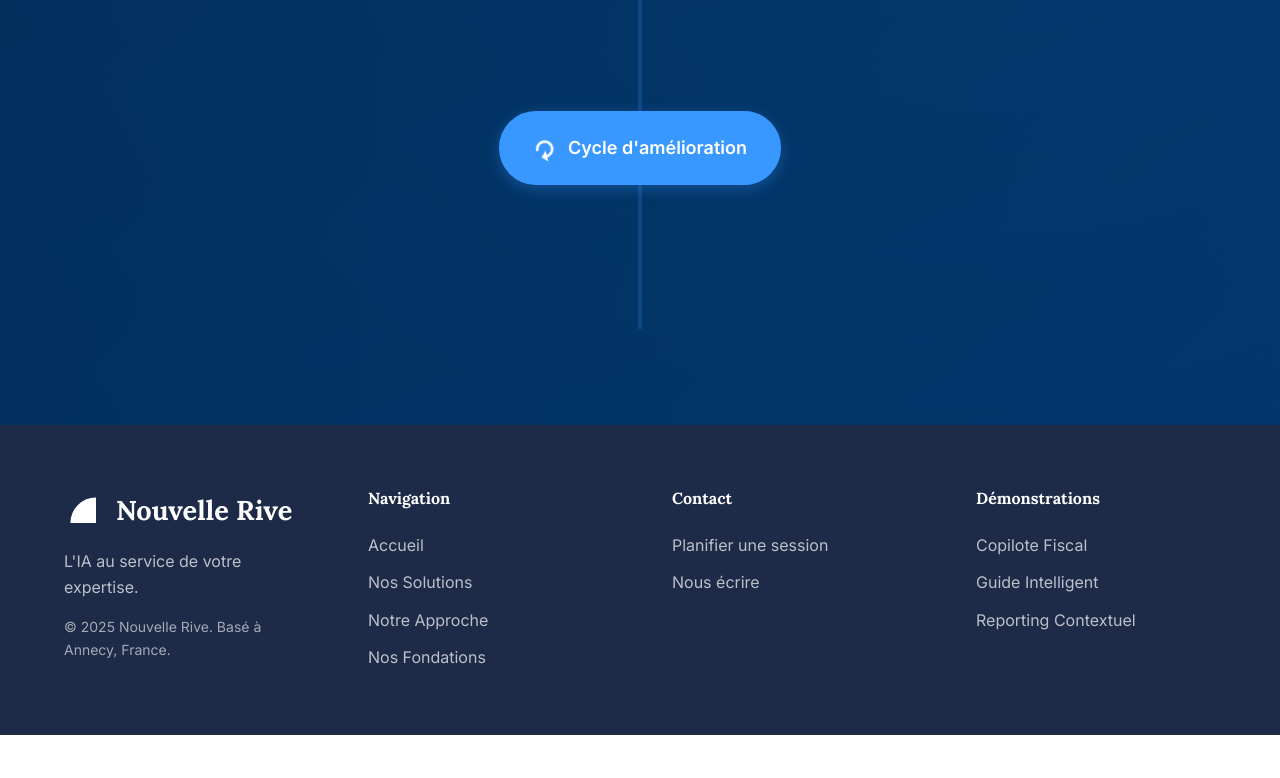
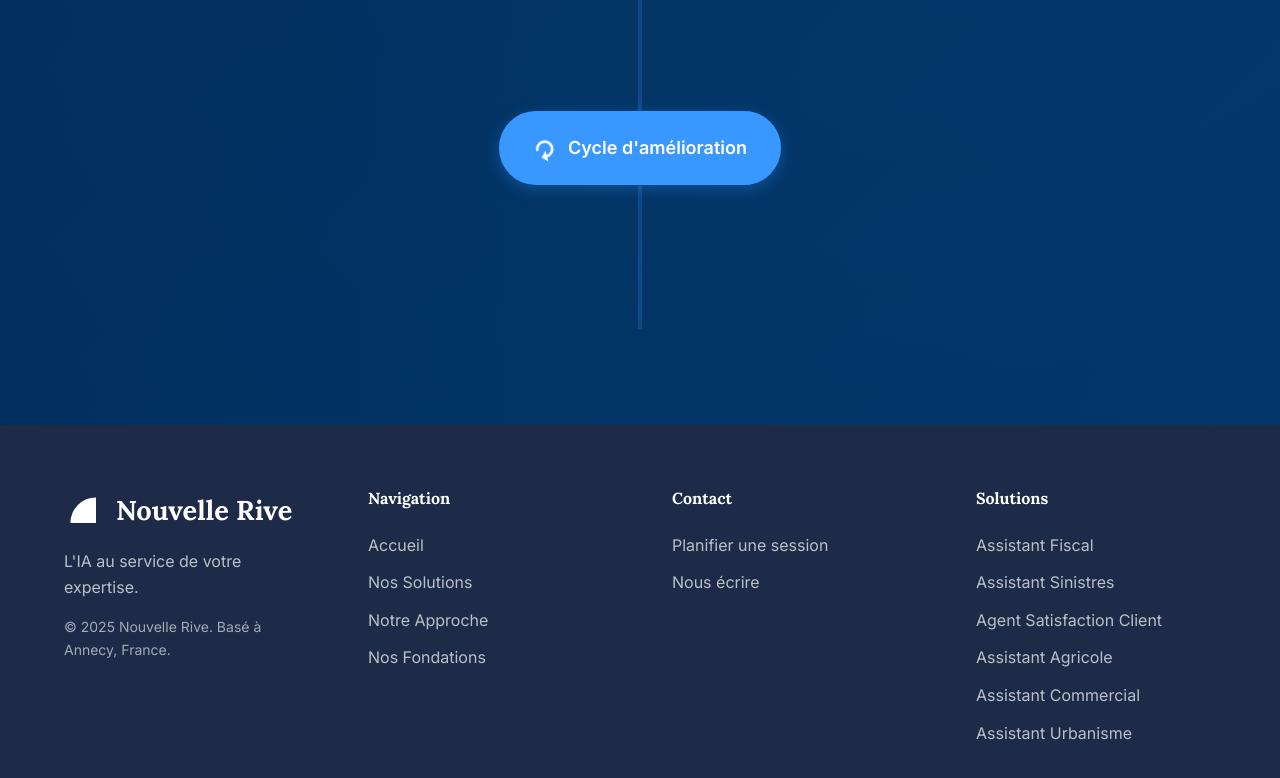
Before and after one commit to Aguern/nouvelle-rive.com, a plain HTML site: page Fondations/index.html in a window 1280 px wide. Shown: the part 5284-6062 px from the top of the page. Before the commit the page ends 6019 px from the top, so only its background shows below. Drawn offline with nearby package versions, Linux system fonts and the light colour scheme.

Commit message:
Update index.html

```diff
--- a/Fondations/index.html
+++ b/Fondations/index.html
@@ -83,7 +83,7 @@
             <div class="container">
                 <header class="section__header">
                     <span class="eyebrow-text">Notre Boîte à Outils</span>
-                    <h2 class="section__title">La Technologie au Service du Sens</h2>
+                    <h2 class="section__title">La technologie au service du sens</h2>
                 </header>
                 <div class="tech-split">
                     <div class="tech-split__text">
@@ -112,7 +112,7 @@
             <div class="container">
                 <header class="section__header">
                     <span class="eyebrow-text">L'Ingénierie de nos Assistants</span>
-                    <h2 class="section__title">Le Pipeline d'Intelligence</h2>
+                    <h2 class="section__title">Le pipeline d'intelligence</h2>
                     <p class="section__subtitle">Une architecture mécanique où chaque composant s'imbrique parfaitement</p>
                 </header>
 
@@ -304,10 +304,13 @@
                     <a href="mailto:contact@nouvelle-rive.com" class="footer__link">Nous écrire</a>
                 </div>
                 <div class="footer__nav-col">
-                    <h4 class="footer__nav-title">Démonstrations</h4>
-                    <a href="../cas-usage/" class="footer__link">Copilote Fiscal</a>
-                    <a href="../cas-usage/" class="footer__link">Guide Intelligent</a>
-                    <a href="../cas-usage/" class="footer__link">Reporting Contextuel</a>
+                    <h4 class="footer__nav-title">Solutions</h4>
+                    <a href="../cas-usage/#assistant-fiscal" class="footer__link">Assistant Fiscal</a>
+                    <a href="../cas-usage/#agent-assurance" class="footer__link">Assistant Sinistres</a>
+                    <a href="../cas-usage/#agent-reputation" class="footer__link">Agent Satisfaction Client</a>
+                    <a href="../cas-usage/#assistant-agricole" class="footer__link">Assistant Agricole</a>
+                    <a href="../cas-usage/#analyste-devis" class="footer__link">Assistant Commercial</a>
+                    <a href="../cas-usage/#assistant-urbanisme" class="footer__link">Assistant Urbanisme</a>
                 </div>
             </div>
         </div>
```
